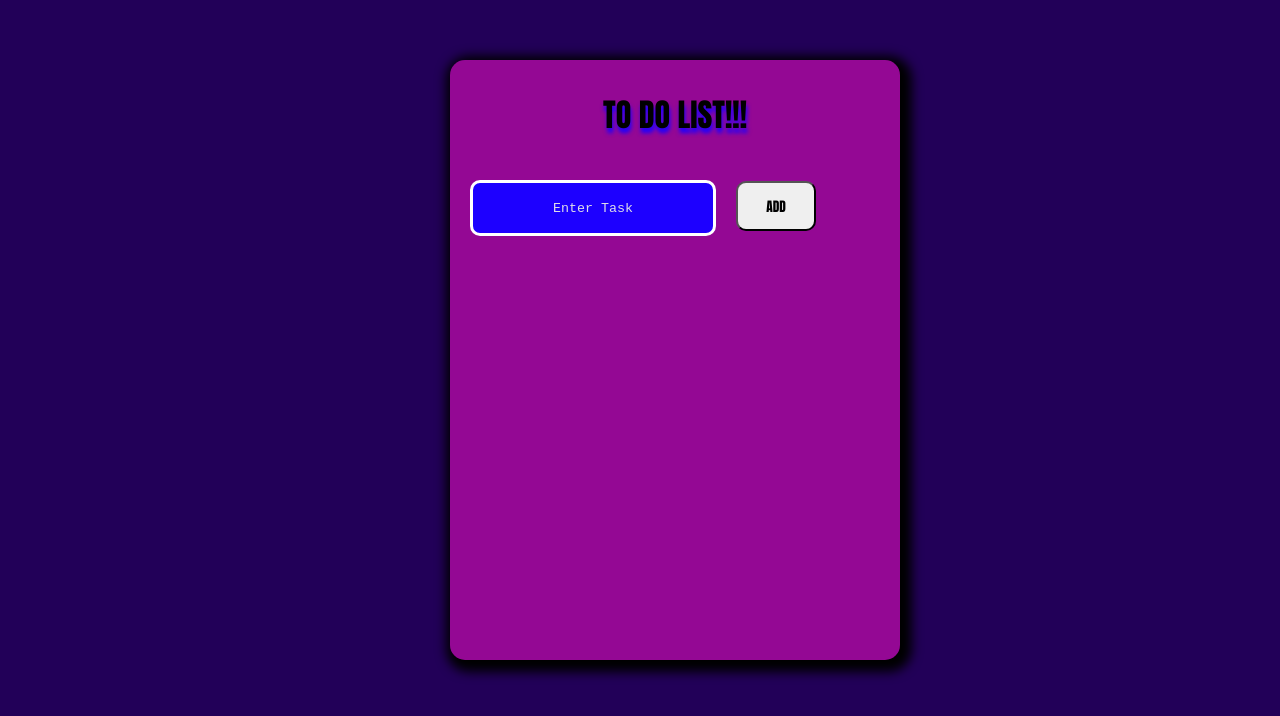
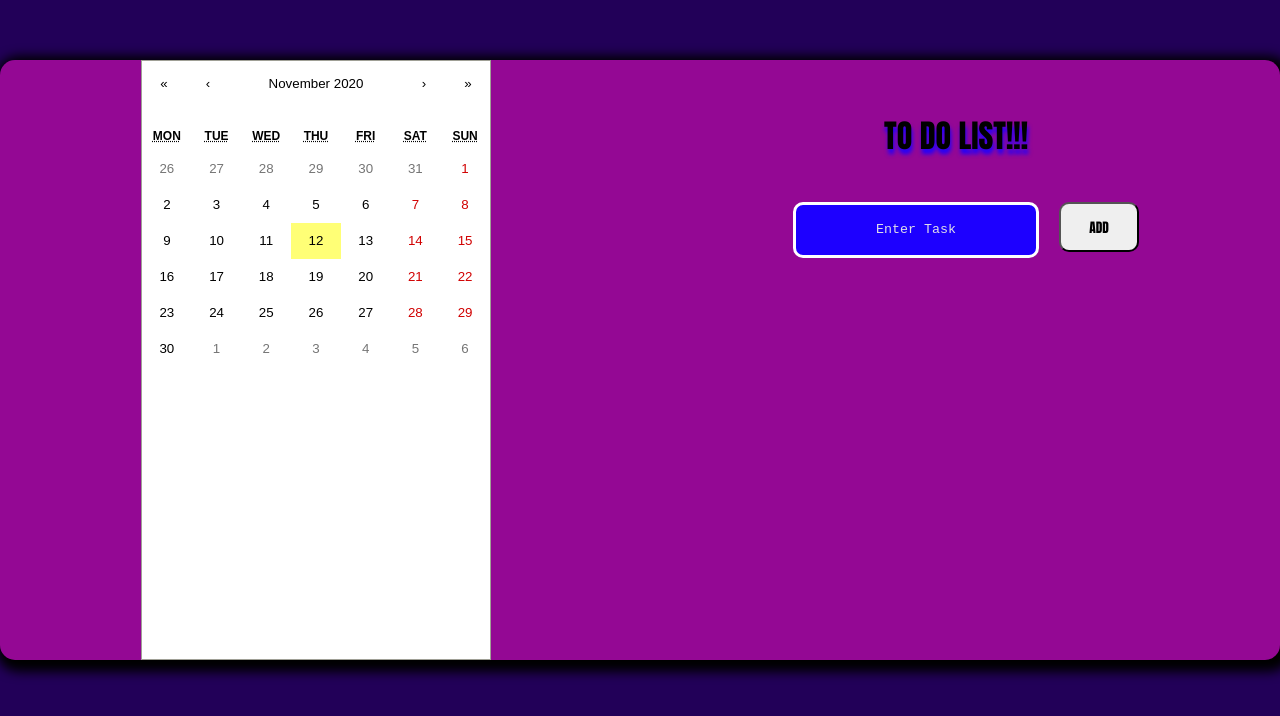
Before and after one commit to Cin1983/To_do_app, a React (Create React App) app: page / in a window 1280 px wide. Shown: the top 716 px of the page. Built offline with nearby package versions, Linux system fonts and the light colour scheme.

Commit message:
Update todoapp

```diff
--- a/src/App.css
+++ b/src/App.css
@@ -46,11 +46,13 @@ body {
 .App{
   background-color: rgb(148, 8, 148);
   min-height : 600px;
-  width: 450px;
+  width: 100vw;
   margin-top:60px;
-  margin-left: 450px ;
+  /* margin-left: 450px ; */
   border-radius: 15px;
   box-shadow: 4px 4px 11px 8px #000000;
+  display: flex;
+  justify-content: space-around;
 
 }
 
--- a/src/App.js
+++ b/src/App.js
@@ -3,7 +3,9 @@ import './App.css';
 import ListItems from './ListItems'
 import { library } from '@fortawesome/fontawesome-svg-core';
 import { faTrash } from '@fortawesome/free-solid-svg-icons';
-
+import Calendar from 'react-calendar';
+import 'react-calendar/dist/Calendar.css';
+// import { Todolist } from './components/Todolist';
 
 
 library.add(faTrash);
@@ -27,13 +29,13 @@ class App extends React.Component {
   addItem(e) {
     e.preventDefault();
     const newItem = this.state.currentItem;
-    if (newItem.text !== ""){
+    if (newItem.text !== "") {
       const items = [...this.state.items, newItem];
       this.setState({
         items: items,
-        currentItem:{
-          text:'',
-          key:''
+        currentItem: {
+          text: '',
+          key: ''
         }
       })
     }
@@ -42,47 +44,63 @@ class App extends React.Component {
     this.setState({
       currentItem: {
         text: e.target.value,
-        key:Date.now()
+        key: Date.now()
       }
     })
 
   }
 
-  deleteItem(key){
-    const filteredItems = this.state.items.filter(item => item.key!==key);
+  deleteItem(key) {
+    const filteredItems = this.state.items.filter(item => item.key !== key);
     this.setState({
       items: filteredItems
     })
   }
 
-  setUpdate(text,key){
-    console.log("items:"+this.state.items);
+  setUpdate(text, key) {
+    console.log("items:" + this.state.items);
     const items = this.state.items;
-    items.map(item=>{
-      if(item.key===key){
-        console.log(item.key +"    "+key)
-        item.text= text;
+    items.map(item => {
+      if (item.key === key) {
+        console.log(item.key + "    " + key)
+        item.text = text;
       }
     })
     this.setState({
       items: items
     })
   }
-    render(){
+
+  render() {
     return (
+
+
       <div className="App">
+
+          <Calendar />
+
+        <div className="todolist">
       <header>
         <h1 className="textHead">To Do List!!!</h1>
         <form id="to-do-form" onSubmit={this.addItem}>
-              <input type="text" placeholder="Enter Task"
+          <input
+            type="text"
+            placeholder="Enter Task"
             value={this.state.currentItem.text}
-                onChange={this.handleInput} />
+            onChange={this.handleInput}
+          />
           <button type="submit"> Add </button>
         </form>
         <p>{this.state.items.text}</p>
 
-            <ListItems items={this.state.items}deleteItem={this.deleteItem} setUpdate></ListItems>
+        <ListItems
+          items={this.state.items}
+          deleteItem={this.deleteItem}
+          setUpdate
+        ></ListItems>
       </header>
+    </div>
+
       </div>
     );
   }
--- a/src/components/Kalender.js
+++ b/src/components/Kalender.js
@@ -1,7 +1,6 @@
 // import './App.css';
 // import React, { useState } from 'react';
-// import Calendar from 'react-calendar';
-// import 'react-calendar/dist/Calendar.css';
+
 
 
 // function App() {
```
Also changed, not shown: src/components/Todolist.js (+7 -3 lines). Lines whose indentation alone changed are shown as unchanged.
